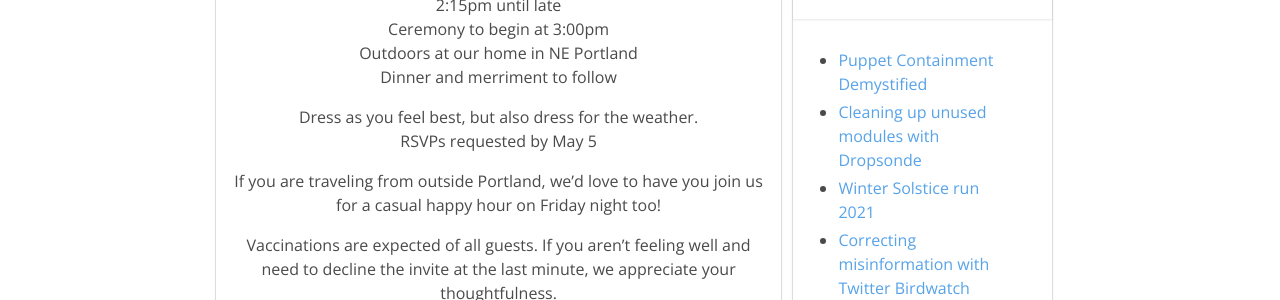
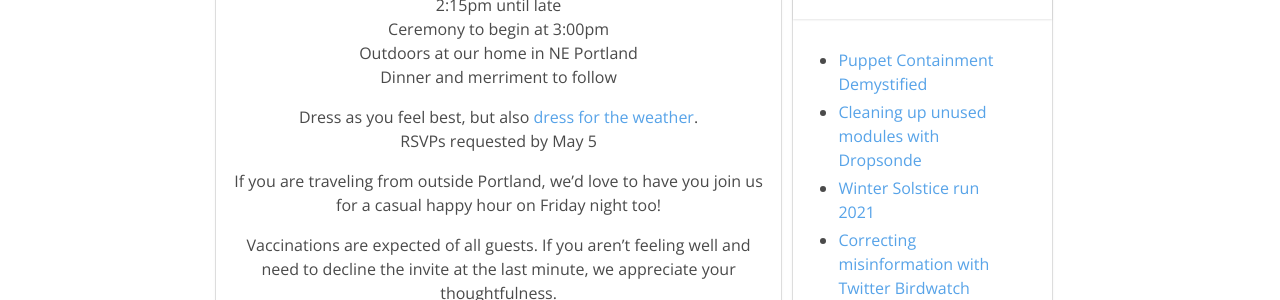
Before and after one commit to binford2k/binford2k.com, a Jekyll site: the page built from wedding.md, in a window 1280 px wide. Shown: the part 359-659 px from the top of the page. Built offline with Jekyll 4.4.1, drawn with Linux system fonts in a browser that asks for light colours; part of the change alters nothing that is shown.

```diff
--- a/wedding.md
+++ b/wedding.md
@@ -19,7 +19,7 @@ Ceremony to begin at 3:00pm<br />
 Outdoors at our home in NE Portland<br />
 Dinner and merriment to follow<br />
 
-Dress as you feel best, but also dress for the weather.<br />
+Dress as you feel best, but also [dress for the weather](https://www.wunderground.com/calendar/us/or/portland/KPDX/date/2023-6).<br />
 RSVPs requested by May 5
 
 If you are traveling from outside Portland, we’d love to have you join us for a casual happy hour on Friday night too!
```
